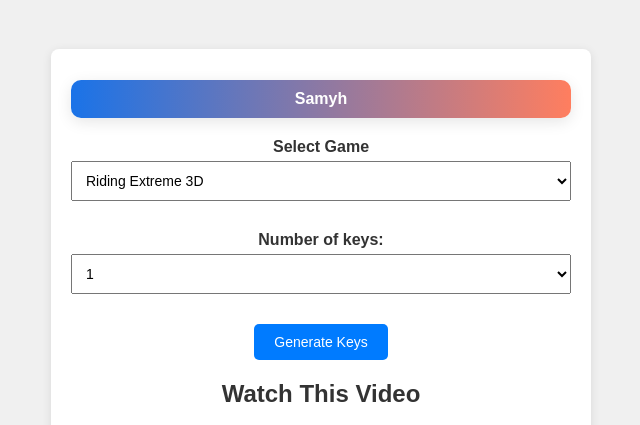
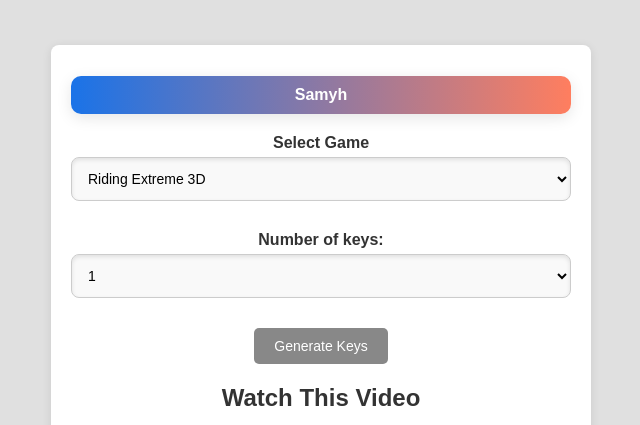
Before and after one commit to samyh5189/samyh5189.github.io, a PHP site: page /v1/index.html in a window 1280 px wide. Shown: the top 425 px of the page, without its empty margins (319-959 px from the left). Run offline with PHP 8.4, Linux system fonts and the light colour scheme.

Commit message:
Update styles.css

```diff
--- a/v1/styles.css
+++ b/v1/styles.css
@@ -1,6 +1,6 @@
 body {
     font-family: Arial, sans-serif;
-    background-color: #f0f0f0;
+    background-color: #e0e0e0; /* Lighter gray background */
     color: #333;
     display: flex;
     justify-content: center;
@@ -33,25 +33,36 @@ label {
     font-weight: bold;
 }
 
-select {
+select, input[type="text"] {
     width: 100%;
-    padding: 10px;
+    padding: 12px;
     font-size: 14px;
     margin-bottom: 15px;
+    border: 1px solid #ccc;
+    border-radius: 8px;
+    background-color: #f9f9f9; /* Slightly lighter gray for inputs */
+    box-shadow: inset 0 2px 4px rgba(0, 0, 0, 0.1);
+    transition: border-color 0.3s ease;
+}
+
+select:focus, input[type="text"]:focus {
+    border-color: #888; /* Darker border on focus */
+    outline: none;
 }
 
 button {
-    background-color: #007bff;
+    background-color: #888; /* Gray button */
     color: white;
     border: none;
     padding: 10px 20px;
     font-size: 14px;
     border-radius: 5px;
     cursor: pointer;
+    transition: background-color 0.3s ease;
 }
 
 button:hover {
-    background-color: #0056b3;
+    background-color: #666; /* Darker gray on hover */
 }
 
 .hidden {
```
Also changed, not shown: other parts of v1/styles.css (+30 -6 lines).
